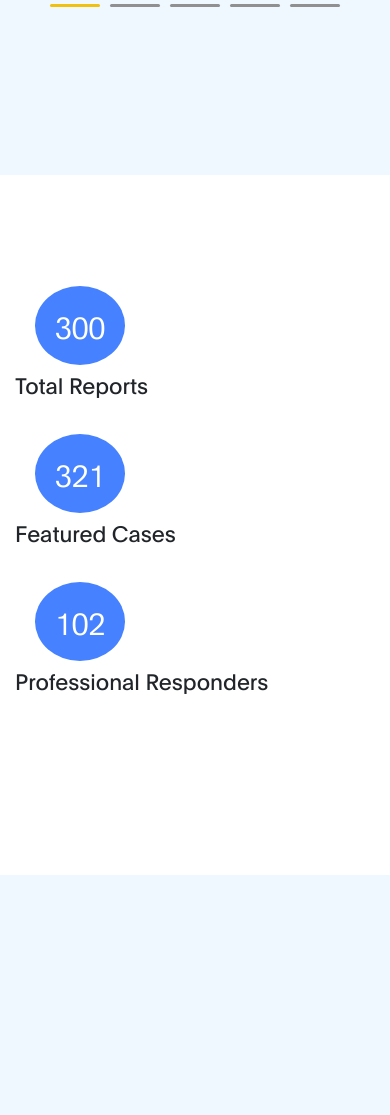
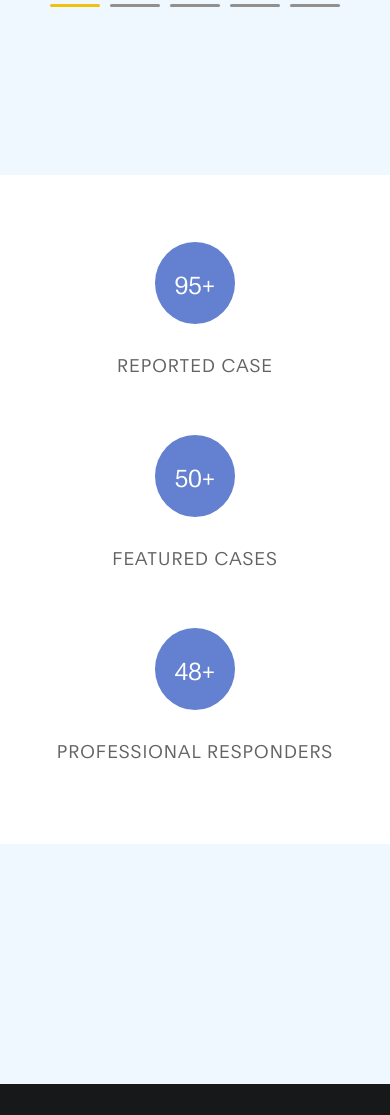
Before and after one commit to InventorsDev/sdg-004, a PHP site: page / in a window 390 px wide. Shown: the part 1920-3035 px from the top of the page. Run offline with PHP 8.4, Linux system fonts and the light colour scheme.

Commit message:
Perfected the achievement section
Make the page responsive,
Align to center
And fit content well to page and redesign

```diff
--- a/css/style.css
+++ b/css/style.css
@@ -598,19 +598,28 @@
 
 
    /*---------------------------------------
-     Achievement session
+     ACHIEVEMENT SECTION
   -----------------------------------------*/
+  .achievement{
+    padding-top: 90px;
+  }
+  .achievement-space{
+    text-align: center;
+    margin-bottom: 80px;
+  }
   .reports{
-    margin: 20px;
-    background: rgb(70,130,300);
-    color: #fff;
-    padding: 20px;
+    background: var(--primary-color);
+    color: var(--white-color);
+    text-align: center;
+    padding: 25px 20px;
     border-radius: 50%;
-    font-size: 30px;
+    font-size: var(--h3-font-size);
   }
 
   .report-text{
-    padding: 20px 2px 50px 0px;
+    margin-top: 50px;
+    color: var(--p-color);
+    font-weight: var(--font-weight-bold);
   }
 
 
--- a/index.html
+++ b/index.html
@@ -202,28 +202,36 @@
 
 
      <!-- Achivement -->
-     <section class="achievement section-padding">
+     <section class="achievement">
           <div class="container">
 
                     <!-- Achievement Code goes here-->
-                    <div class="row">
-                         <div class="col-lg-4 col-md-4">
-                             <span class="reports"> 300 </span>
-                             <h3 class="report-text">Total Reports</h3>
-                         </div><!-- end col -->
+                     <div class="row">
+
+                    <div class="col-lg-4 col-md-4 col-12">
+                        <div class="achievement-space" data-aos="fade-up" data-aos-delay="100">
+                             <span class="reports">95+</span>
+                             <h4 class="report-text" >Reported Case</h4>
+
+                        </div>
+                    </div>
+
+                    <div class="col-lg-4 col-md-4 col-12">
+                        <div class="achievement-space" data-aos="fade-up" data-aos-delay="140">
+                         <span class="reports">50+</span>
+                             <h4 class="report-text">Featured Cases</h4>
+                        </div>
+                    </div>
+
+                    <div class="col-lg-4 col-md-4 col-12">
+                        <div class="achievement-space" data-aos="fade-up" data-aos-delay="180">
+                         <span class="reports">48+</span>
+                             <h4 class="report-text">Professional Responders</h4>
+                        </div>
+                    </div>
 
 
-                         <div class="col-lg-4 col-md-4">
-                             <span class="reports"> 321 </span>
-                             <h3 class="report-text">Featured Cases</h3>
-                         </div><!-- end col -->
-
-
-                         <div class="col-lg-4 col-md-4">
-                             <span class="reports"> 102 </span>
-                             <h3 class="report-text">Professional Responders</h3>
-                         </div><!-- end col -->
-                     </div><!-- end row -->
+                    </div>
 
           </div>
      </section>
```
